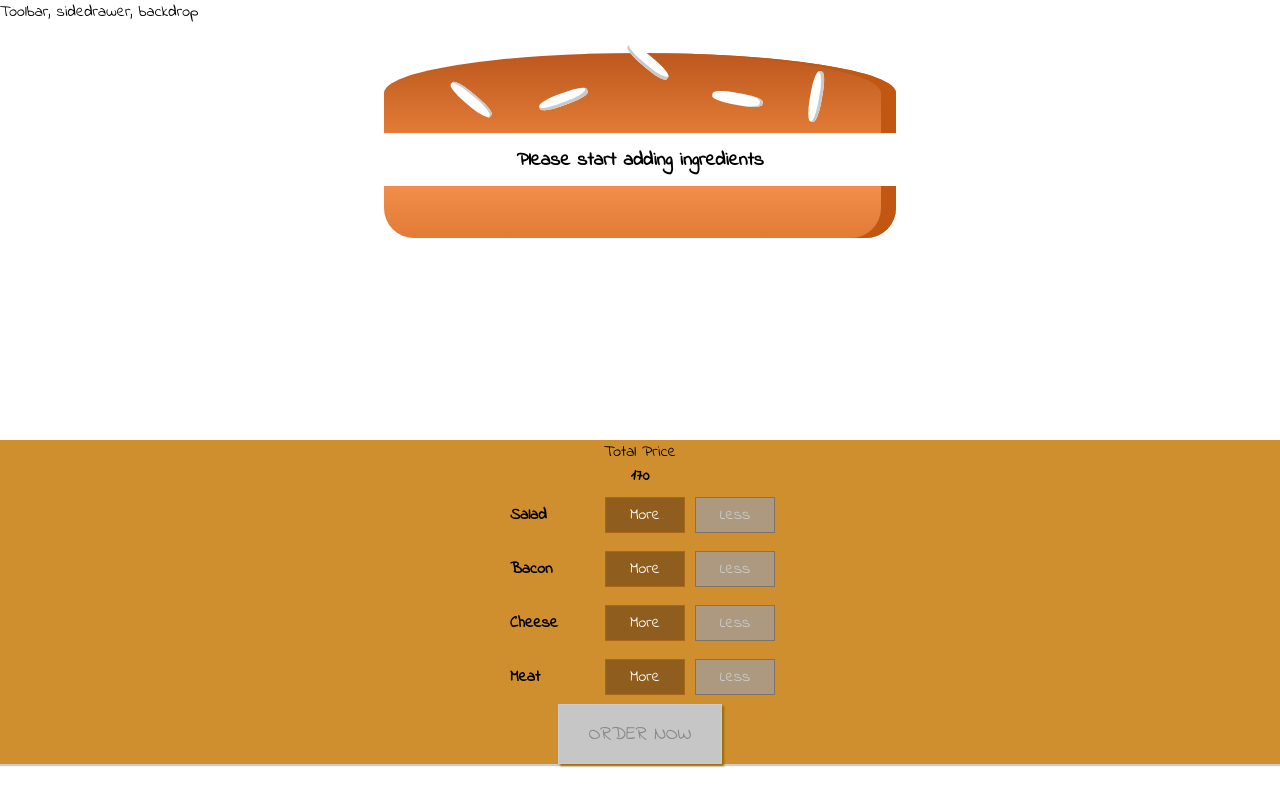
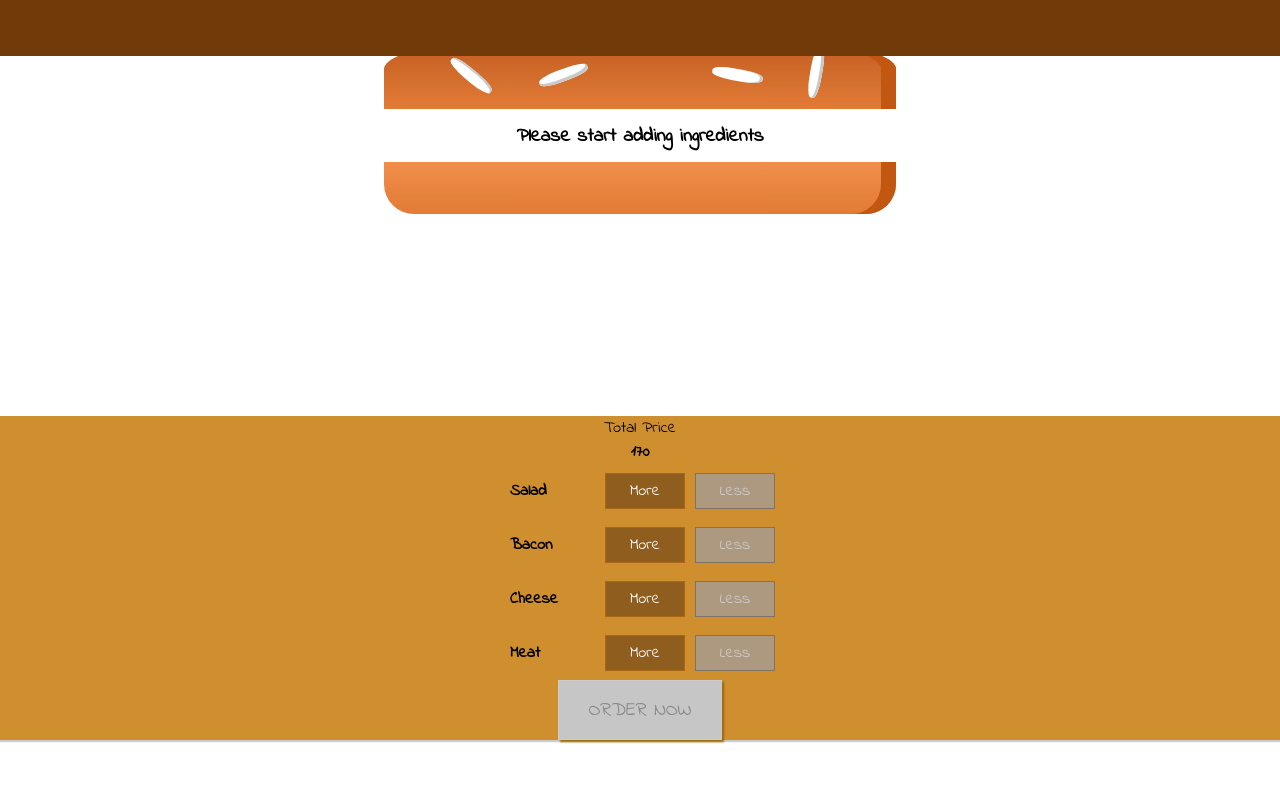
Before and after one commit to panchalmeera/burger-builder-app, a React app: page / in a window 1280 px wide. Built offline with nearby package versions, Linux system fonts and the light colour scheme.

Commit message:
Added price to the order summary and toolbar

```diff
--- a/src/components/Burger/OrderSummary/OrderSummary.js
+++ b/src/components/Burger/OrderSummary/OrderSummary.js
@@ -18,6 +18,7 @@ const orderSummary = (props) => {
 			<ul>
 				{ingredientSummary}
 			</ul>
+			<p><strong>{props.price}</strong></p>
 			<p> Continue to checkout? </p>
 			<Button btnType="Danger" clicked={props.purchaseCanceled}>CANCEL</Button>
 			<Button btnType="Success" clicked={props.purchaseContinue}>CONTINUE</Button>
--- a/src/components/Layout/Layout.js
+++ b/src/components/Layout/Layout.js
@@ -1,10 +1,11 @@
 import React from 'react';
 import Auxx from '../../hoc/Auxx';
 import classes from './Layout.css';
+import Toolbar from '../Navigation/Toolbar/Toolbar';
 
 const layout = ( props ) => (
 	<Auxx>
-		<div> Toolbar, sidedrawer, backdrop</div>
+		<Toolbar/>
 		<main className={classes.Content}>
 			{props.children}
 		</main>
--- /dev/null
+++ b/src/components/Navigation/Toolbar/Toolbar.css
@@ -0,0 +1,18 @@
+.Toolbar {
+	height: 56px;
+	width: 100%;
+	position: fixed;
+	top:0;
+	left:0;
+	background-color: #703B09;
+	display: flex;
+	justify-content: space-between;
+	align-items: center;
+	padding: 0 20px;
+	box-shadow: border-box;
+	z-index:90;
+}
+
+.Toolbar nav {
+	height: 100%;
+}
--- /dev/null
+++ b/src/components/Navigation/Toolbar/Toolbar.js
@@ -0,0 +1,12 @@
+import React from 'react';
+import classes from './Toolbar.css';
+
+const toolBar = (props) => {
+	return (
+		<header className={classes.Toolbar}>
+
+		</header>
+	);
+}
+
+export default toolBar;
--- a/src/containers/BurgerBuilder/BurgerBuilder.js
+++ b/src/containers/BurgerBuilder/BurgerBuilder.js
@@ -99,7 +99,8 @@ class BurgerBuilder extends Component {
 					<OrderSummary
 						ingredients={this.state.ingredients}
 						purchaseCanceled={this.purchaseCancelHandler}
-						purchaseContinue={this.purchaseContinueHandler}/>
+						purchaseContinue={this.purchaseContinueHandler}
+						price={this.state.totalPrice}/>
 				</Modal>
 				<Burger ingredients={this.state.ingredients}/>
 				<BuildControls
```
